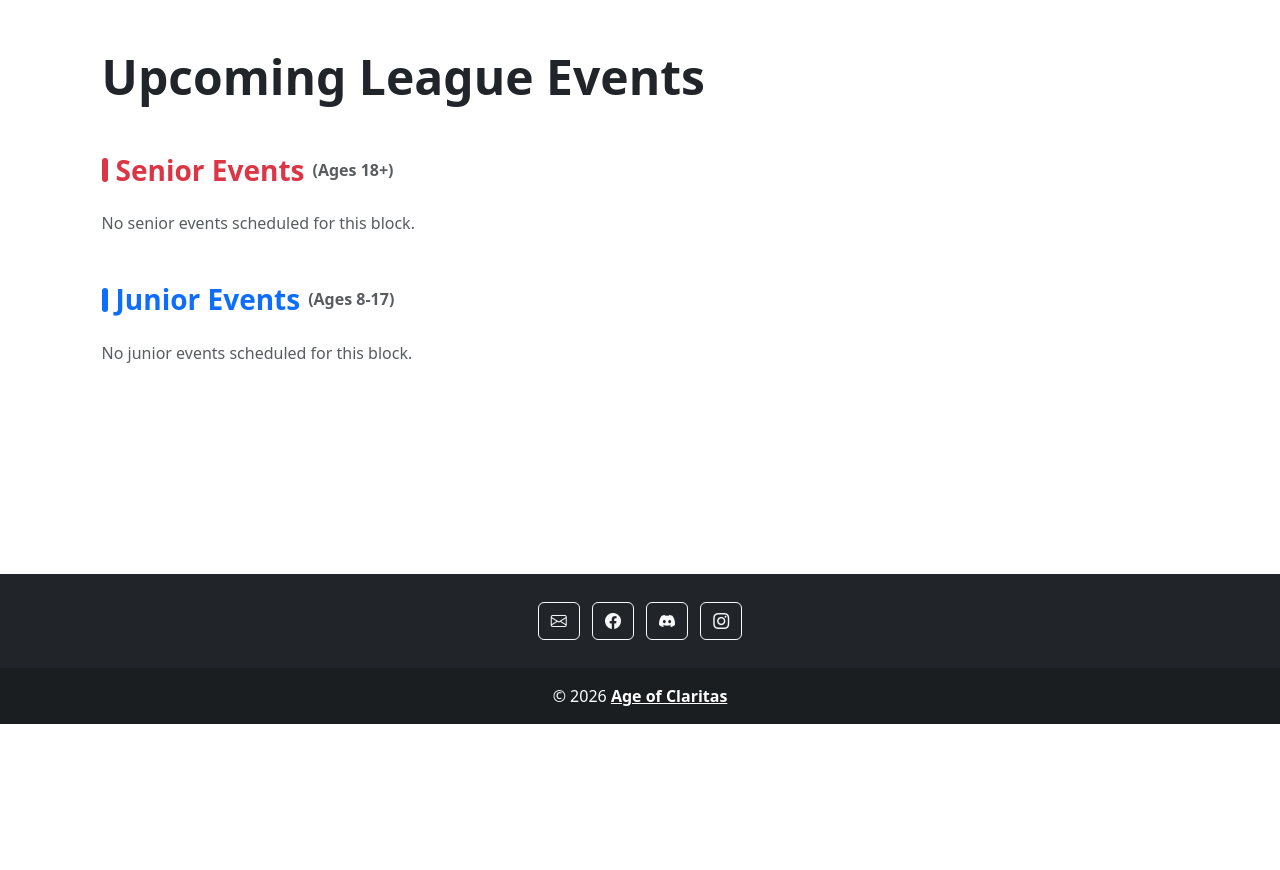
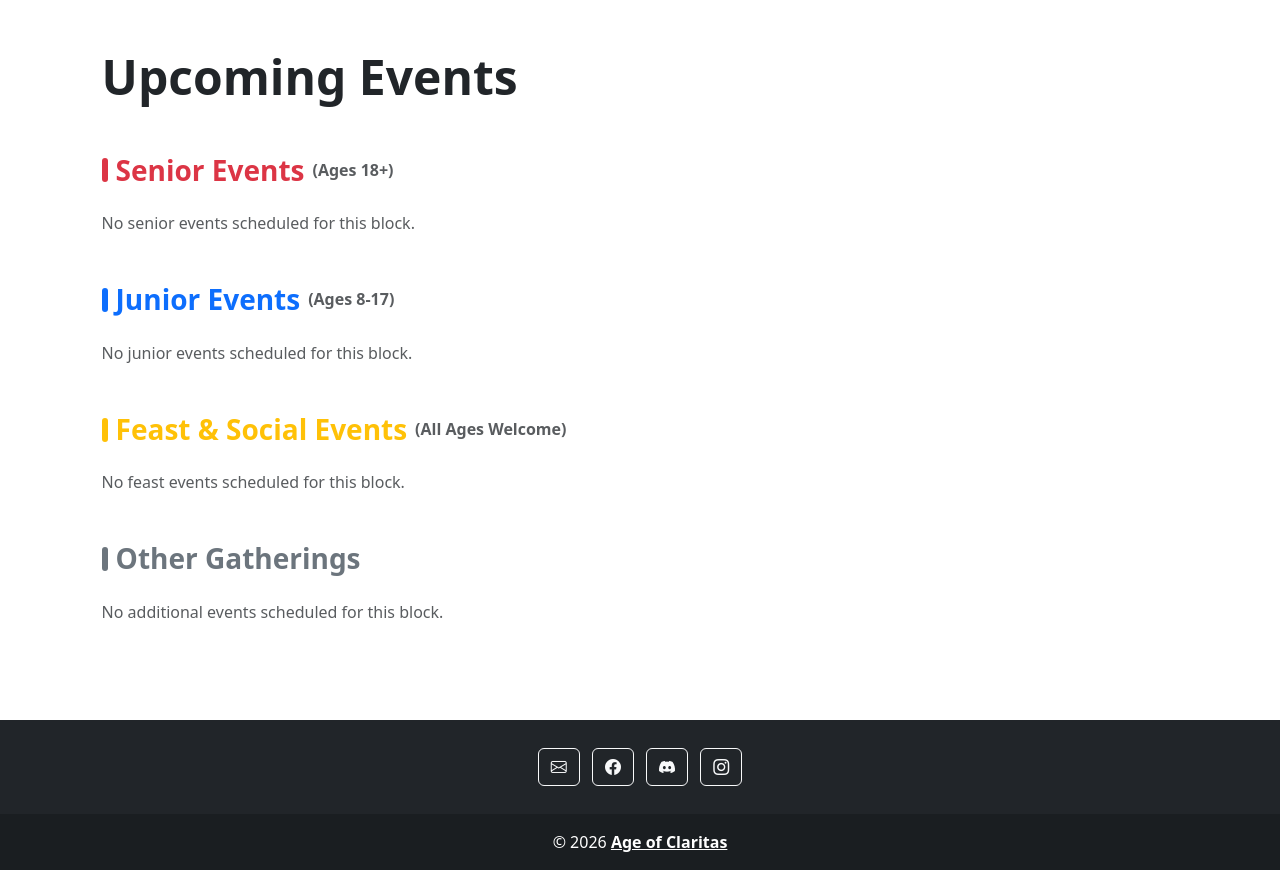
Before and after one commit to KasenFudge/ageofclaritas-webapp, a Django app: page /events/ in a window 1280 px wide. Shown: the part 76-946 px from the top of the page. Before the commit the page ends 800 px from the top, so only its background shows below. Run offline with Django 5.2, Linux system fonts and the light colour scheme; data that the repository does not hold is empty.

Commit message:
Fixing some templates

```diff
--- a/events/templates/events/index.html
+++ b/events/templates/events/index.html
@@ -4,7 +4,7 @@
 {% block content %}
 <div class="container my-5">
     <div class="d-flex justify-content-between align-items-center mb-4 border-b pb-3">
-        <h1 class="display-5 fw-bold text-dark">Upcoming League Events</h1>
+        <h1 class="display-5 fw-bold text-dark">Upcoming Events</h1>
     </div>
 
     <!-- Senior Events Section -->
@@ -66,6 +66,66 @@
             {% endfor %}
         </div>
     </section>
+
+    <!-- Feast Events Section -->
+    <section class="mb-5">
+        <h2 class="h3 fw-bold text-warning mb-4 d-flex align-items-center">
+            <span class="bg-warning text-warning rounded me-2" style="width: 6px; height: 24px; display: inline-block;"></span>
+            Feast & Social Events <span class="text-muted fs-6 ms-2">(All Ages Welcome)</span>
+        </h2>
+        <div class="row g-4">
+            {% for event in feast_events %}
+            <div class="col-12 col-md-4">
+                <div class="card h-100 shadow-sm hover-shadow border-light transition">
+                    <div class="card-body d-flex flex-column justify-content-between">
+                        <div>
+                            <h3 class="card-title h5 fw-bold text-dark mb-1">{{ event.title }}</h3>
+                            <p class="text-muted small mb-3">
+                                <i class="bi bi-calendar-event me-1"></i>{{ event.start_time|date:"F d, Y @ g:i A" }}
+                            </p>
+                            <p class="card-text text-secondary text-truncate-3">{{ event.description|default:"No description provided." }}</p>
+                        </div>
+                        <a href="{% url 'events:event_detail' event.slug %}" class="btn btn-dark w-100 mt-4 fw-medium">View Event Details</a>
+                    </div>
+                </div>
+            </div>
+            {% empty %}
+            <div class="col-12">
+                <p class="text-muted font-italic">No feast events scheduled for this block.</p>
+            </div>
+            {% endfor %}
+        </div>
+    </section>
+
+    <!-- Other Events Section -->
+    <section class="mb-5">
+        <h2 class="h3 fw-bold text-secondary mb-4 d-flex align-items-center">
+            <span class="bg-secondary text-secondary rounded me-2" style="width: 6px; height: 24px; display: inline-block;"></span>
+            Other Gatherings
+        </h2>
+        <div class="row g-4">
+            {% for event in other_events %}
+            <div class="col-12 col-md-4">
+                <div class="card h-100 shadow-sm hover-shadow border-light transition">
+                    <div class="card-body d-flex flex-column justify-content-between">
+                        <div>
+                            <h3 class="card-title h5 fw-bold text-dark mb-1">{{ event.title }}</h3>
+                            <p class="text-muted small mb-3">
+                                <i class="bi bi-calendar-event me-1"></i>{{ event.start_time|date:"F d, Y @ g:i A" }}
+                            </p>
+                            <p class="card-text text-secondary text-truncate-3">{{ event.description|default:"No description provided." }}</p>
+                        </div>
+                        <a href="{% url 'events:event_detail' event.slug %}" class="btn btn-dark w-100 mt-4 fw-medium">View Event Details</a>
+                    </div>
+                </div>
+            </div>
+            {% empty %}
+            <div class="col-12">
+                <p class="text-muted font-italic">No additional events scheduled for this block.</p>
+            </div>
+            {% endfor %}
+        </div>
+    </section>
 </div>
 
 <style>
--- a/rulebook/templates/rulebook/skills_and_abilities.html
+++ b/rulebook/templates/rulebook/skills_and_abilities.html
@@ -6,7 +6,7 @@
 </div>
 <p>
     A Player's <a href="{% url 'rulebook:classes' %}">Class</a> determines the skills and abilities they have access to in most cases. Every player has access to
-    <a href="{% url 'rulebook:class_detail' 'classless' %}">Classlsss Talents</a> in addition to those offered by their class.
+    <a href="{% url 'rulebook:class_detail' 'classless' %}">Classlss Talents</a> in addition to those offered by their class.
 </p>
 <p>A Skill is a Talent that can be used repeatedly without resting. Instead of purchasing multiple of the same Skill, you can upgrade its rank to increase its usefulness.</p>
 <p>An Ability is an expendable Talent that refreshes after resting. You can purchase multiple of the same Ability to have multiple uses available before resting.</p>
```
